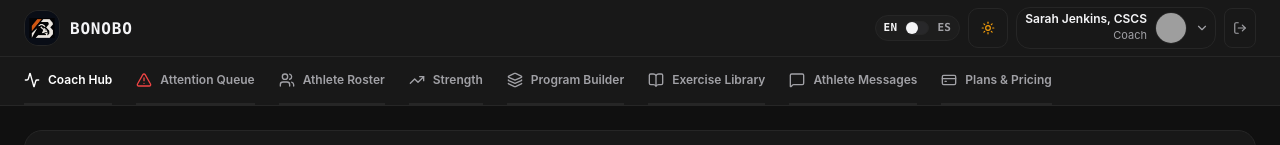
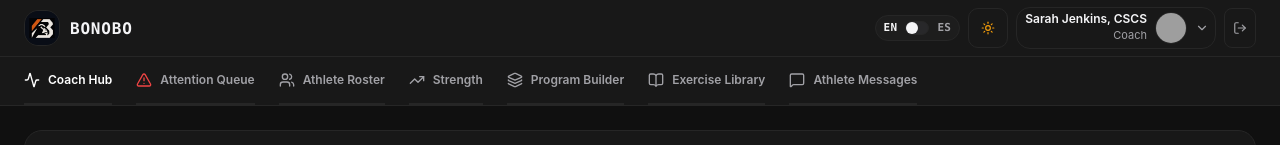
Before and after one commit to AshishRanjanPathak/CoachPro-Demo, a Next.js app: page / in a window 1280 px wide. Both pictures are taken after a click on the button "Sign in to Coach Console". Shown: the top 145 px of the page. Built offline with nearby package versions, Linux system fonts and the light colour scheme; grey boxes are pictures that could not be loaded.

Commit message:
chore(nav): remove Plans & Pricing / Subscription tabs from all roles

```diff
--- a/src/app/page.tsx
+++ b/src/app/page.tsx
@@ -19,7 +19,6 @@ import { ExerciseLibraryView } from "@/components/coach/ExerciseLibraryView";
 import { MessagingView } from "@/components/shared/MessagingView";
 import { OrgOverview } from "@/components/admin/OrgOverview";
 import { PlatformOverview } from "@/components/admin/PlatformOverview";
-import { PricingView } from "@/components/public/PricingView";
 import { BonoboAssistantSheet } from "@/components/companion/BonoboAssistantSheet";
 import { AthleteProfile } from "@/types";
 import { ErrorBoundary } from "@/components/shared/ErrorBoundary";
@@ -33,7 +32,6 @@ import {
   BookOpen,
   Layers,
   ShieldCheck,
-  CreditCard,
   MessageSquare,
   AlertTriangle,
   Activity,
@@ -71,8 +69,7 @@ function AppContent() {
             )
           },
           { id: "progress", label: tx("Progress", "Progreso"), icon: <TrendingUp className="w-4 h-4" /> },
-          { id: "messages", label: tx("Coach Chat", "Chat Coach"), icon: <MessageSquare className="w-4 h-4" /> },
-          { id: "pricing", label: tx("Subscription", "Suscripción"), icon: <CreditCard className="w-4 h-4" /> }
+          { id: "messages", label: tx("Coach Chat", "Chat Coach"), icon: <MessageSquare className="w-4 h-4" /> }
         ];
       case "coach":
         return [
@@ -82,18 +79,15 @@ function AppContent() {
           { id: "telemetry", label: tx("Strength", "Fuerza"), icon: <TrendingUp className="w-4 h-4" /> },
           { id: "builder", label: tx("Program Builder", "Programas"), icon: <Layers className="w-4 h-4" /> },
           { id: "exercises", label: tx("Exercise Library", "Ejercicios"), icon: <BookOpen className="w-4 h-4" /> },
-          { id: "messages", label: tx("Athlete Messages", "Mensajes"), icon: <MessageSquare className="w-4 h-4" /> },
-          { id: "pricing", label: tx("Plans & Pricing", "Planes y Precios"), icon: <CreditCard className="w-4 h-4" /> }
+          { id: "messages", label: tx("Athlete Messages", "Mensajes"), icon: <MessageSquare className="w-4 h-4" /> }
         ];
       case "org_admin":
         return [
-          { id: "overview", label: tx("Team Seats & Billing", "Equipo y Facturación"), icon: <Users className="w-4 h-4" /> },
-          { id: "pricing", label: tx("Plans & Pricing", "Planes y Precios"), icon: <CreditCard className="w-4 h-4" /> }
+          { id: "overview", label: tx("Team Seats & Billing", "Equipo y Facturación"), icon: <Users className="w-4 h-4" /> }
         ];
       case "platform_admin":
         return [
-          { id: "overview", label: tx("SaaS Metrics & Audit", "Métricas y Auditoría"), icon: <ShieldCheck className="w-4 h-4" /> },
-          { id: "pricing", label: tx("Plans & Pricing", "Planes y Precios"), icon: <CreditCard className="w-4 h-4" /> }
+          { id: "overview", label: tx("SaaS Metrics & Audit", "Métricas y Auditoría"), icon: <ShieldCheck className="w-4 h-4" /> }
         ];
       default:
         return [];
@@ -174,7 +168,6 @@ function AppContent() {
               )}
               {activeTab === "progress" && <AthleteProgressView />}
               {activeTab === "messages" && <MessagingView initialRecipientId="usr-coach-1" />}
-              {activeTab === "pricing" && <PricingView />}
             </>
           )}
 
@@ -216,7 +209,6 @@ function AppContent() {
               {activeTab === "builder" && <ProgramBuilder />}
               {activeTab === "exercises" && <ExerciseLibraryView />}
               {activeTab === "messages" && <MessagingView initialRecipientId={targetedRecipientId} />}
-              {activeTab === "pricing" && <PricingView />}
             </>
           )}
 
@@ -224,7 +216,6 @@ function AppContent() {
           {currentRole === "org_admin" && (
             <>
               {activeTab === "overview" && <OrgOverview />}
-              {activeTab === "pricing" && <PricingView />}
             </>
           )}
 
@@ -232,7 +223,6 @@ function AppContent() {
           {currentRole === "platform_admin" && (
             <>
               {activeTab === "overview" && <PlatformOverview />}
-              {activeTab === "pricing" && <PricingView />}
             </>
           )}
         </ErrorBoundary>
```
